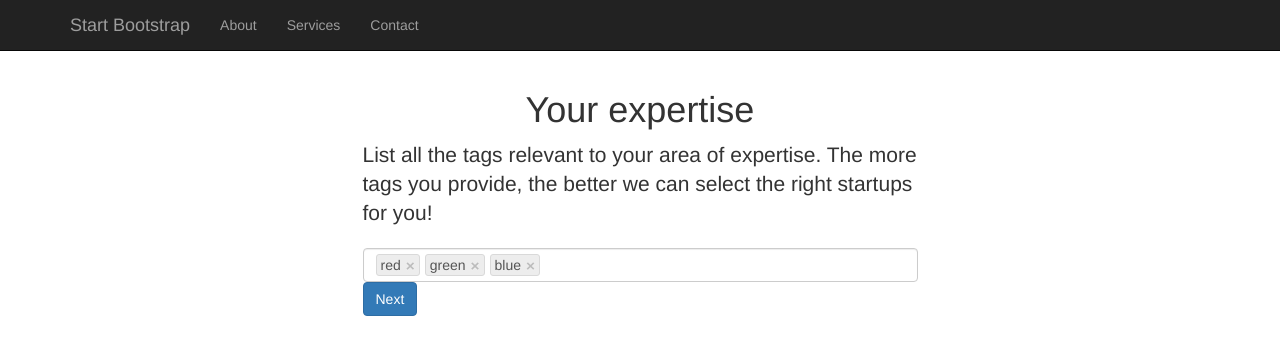
After one commit to tomasz-io/cancermonkey.github.io, a PHP site: page /index.php in a window 1280 px wide. The commit adds this page. Shown: the top 355 px of the page. Run offline with PHP 8.4, Linux system fonts and the light colour scheme; some libraries are stand-ins or nearby versions.

Commit message:
website with php v1

```diff
--- /dev/null
+++ b/index.php
@@ -0,0 +1,124 @@
+<!DOCTYPE html>
+<html lang="en">
+
+<head>
+
+    <meta charset="utf-8">
+    <meta http-equiv="X-UA-Compatible" content="IE=edge">
+    <meta name="viewport" content="width=device-width, initial-scale=1">
+    <meta name="description" content="">
+    <meta name="author" content="">
+
+    <title>NUMA EVALUATORS</title>
+
+    <!-- Bootstrap Core CSS -->
+    <link href="css/bootstrap.min.css" rel="stylesheet">
+
+    <!-- Custom CSS -->
+    <style>
+    body {
+        padding-top: 70px;
+        /* Required padding for .navbar-fixed-top. Remove if using .navbar-static-top. Change if height of navigation changes. */
+    }
+    </style>
+
+    <link rel="stylesheet" href="https://ajax.googleapis.com/ajax/libs/jqueryui/1.11.4/themes/smoothness/jquery-ui.css">
+    <link rel="stylesheet" href="css/bootstrap-tokenfield.css">
+
+
+    <!-- HTML5 Shim and Respond.js IE8 support of HTML5 elements and media queries -->
+    <!-- WARNING: Respond.js doesn't work if you view the page via file:// -->
+    <!--[if lt IE 9]>
+        <script src="https://oss.maxcdn.com/libs/html5shiv/3.7.0/html5shiv.js"></script>
+        <script src="https://oss.maxcdn.com/libs/respond.js/1.4.2/respond.min.js"></script>
+    <![endif]-->
+
+
+</head>
+
+<body>
+
+    <!-- Navigation -->
+    <nav class="navbar navbar-inverse navbar-fixed-top" role="navigation">
+        <div class="container">
+            <!-- Brand and toggle get grouped for better mobile display -->
+            <div class="navbar-header">
+                <button type="button" class="navbar-toggle" data-toggle="collapse" data-target="#bs-example-navbar-collapse-1">
+                    <span class="sr-only">Toggle navigation</span>
+                    <span class="icon-bar"></span>
+                    <span class="icon-bar"></span>
+                    <span class="icon-bar"></span>
+                </button>
+                <a class="navbar-brand" href="#">Start Bootstrap</a>
+            </div>
+            <!-- Collect the nav links, forms, and other content for toggling -->
+            <div class="collapse navbar-collapse" id="bs-example-navbar-collapse-1">
+                <ul class="nav navbar-nav">
+                    <li>
+                        <a href="#">About</a>
+                    </li>
+                    <li>
+                        <a href="#">Services</a>
+                    </li>
+                    <li>
+                        <a href="#">Contact</a>
+                    </li>
+                </ul>
+            </div>
+            <!-- /.navbar-collapse -->
+        </div>
+        <!-- /.container -->
+    </nav>
+
+    <!-- Page Content -->
+    <div class="container">
+
+        <div class="row">
+            <div class="col-lg-12 text-center">
+                <h1>Your expertise</h1>
+            </div>
+        </div>
+
+        <div class="row">
+          <div class="col-md-6 col-md-offset-3">
+            <p class="lead">List all the tags relevant to your area of expertise. The more tags you provide, the better we can select the right startups for you!</p>
+            <form action="choose_startups.php" method="get">
+              <div class="form-group">
+                <input type="text" class="form-control" id="tokenfield" value="red,green,blue" />
+                <button type="submit" class="btn btn-primary">Next</button>
+              </div>
+            </form>
+
+
+          </div>
+        </div>
+
+    </div>
+    <!-- /.container -->
+
+    <!-- jQuery Version 1.11.1 -->
+    <script src="js/jquery.js"></script>
+
+    <!-- Bootstrap Core JavaScript -->
+    <script src="js/bootstrap.min.js"></script>
+
+    <script src="https://ajax.googleapis.com/ajax/libs/jqueryui/1.11.4/jquery-ui.min.js"></script>
+
+    <script src="js/bootstrap-tokenfield.js"></script>
+
+
+    <script>
+      $('#tokenfield').tokenfield({
+        autocomplete: {
+          source: ['red','blue','green','yellow','violet','brown','purple','black','white'],
+          delay: 100
+        },
+        showAutocompleteOnFocus: true
+      })
+    </script>
+
+
+
+</body>
+
+</html>
```
Also changed, not shown: choose_startups.php (renamed from index.html, +27 -6 lines).
